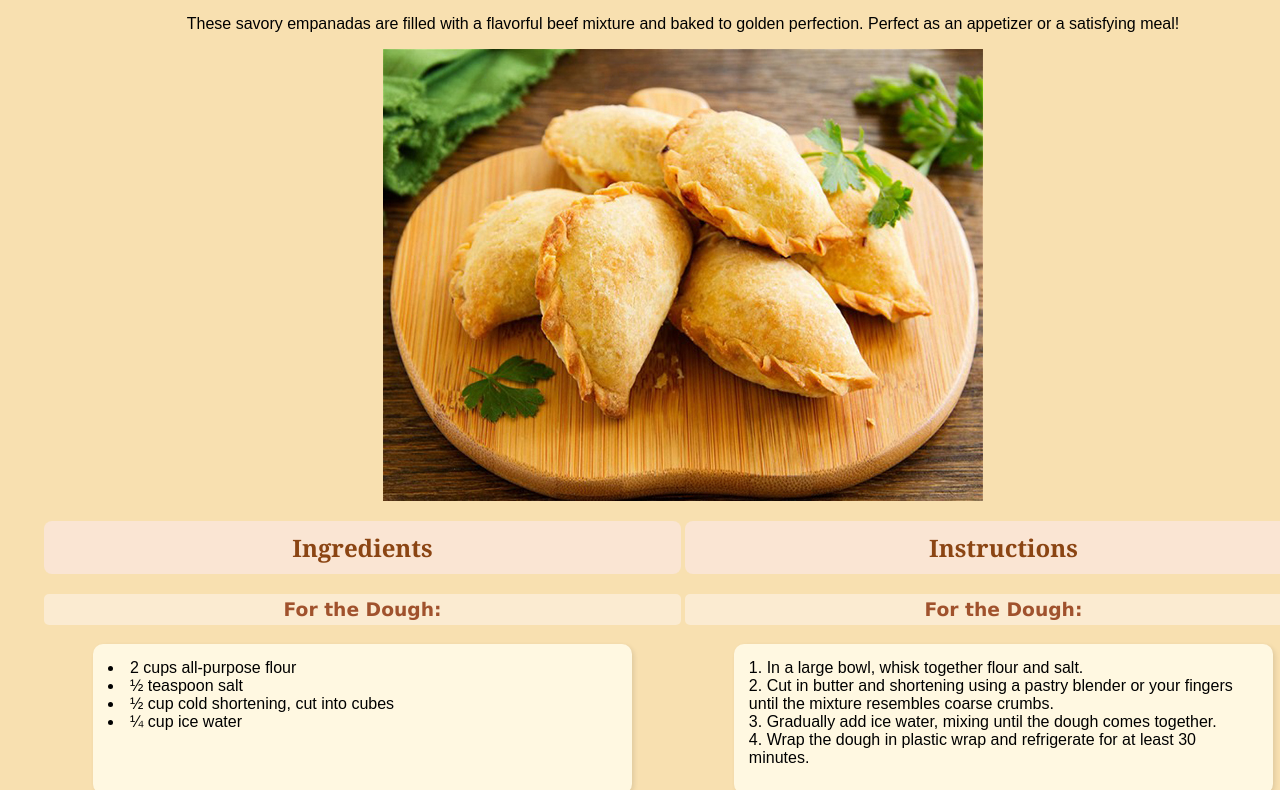
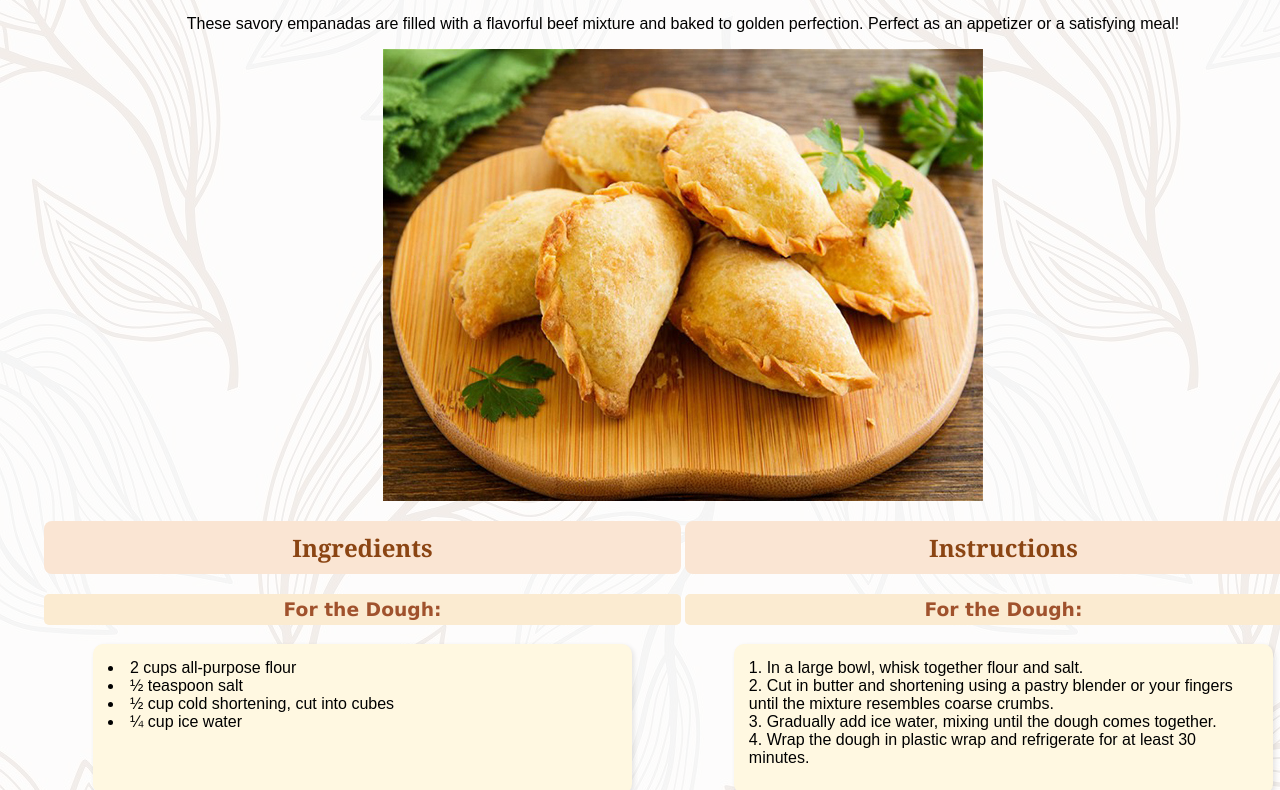
Before and after one commit to Rosyhou24/class, a plain HTML site: page gra1750p3RosanaHourquebie2025-final/index.html in a window 1280 px wide. Shown: the part 310-1100 px from the top of the page. Drawn offline with Linux system fonts and the light colour scheme.

Commit message:
Add files via upload

```diff
--- a/gra1750p3RosanaHourquebie2025-final/index.html
+++ b/gra1750p3RosanaHourquebie2025-final/index.html
@@ -7,12 +7,14 @@
 
  <meta charset="UTF-8"> <meta name="viewport" content="width=device-width, initial-scale=1.0"> <title>Delicious Empanadas | Rosana Hourquebie 2025</title> <style>
 	body {
+		  background-image: url(leaves.png);
           background-color: #F8E0B0;
                             font-family: 'Arial', sans-serif;
                             margin: 0;
                             padding: 0;
 }
 wrapper {
+	background:rgba(255,255,255,0.8);
     width: 1366px;
     text-align: center;
     display: block;
```
Also changed, not shown: gra1750p3RosanaHourquebie2025-final/leaves.png (added).
